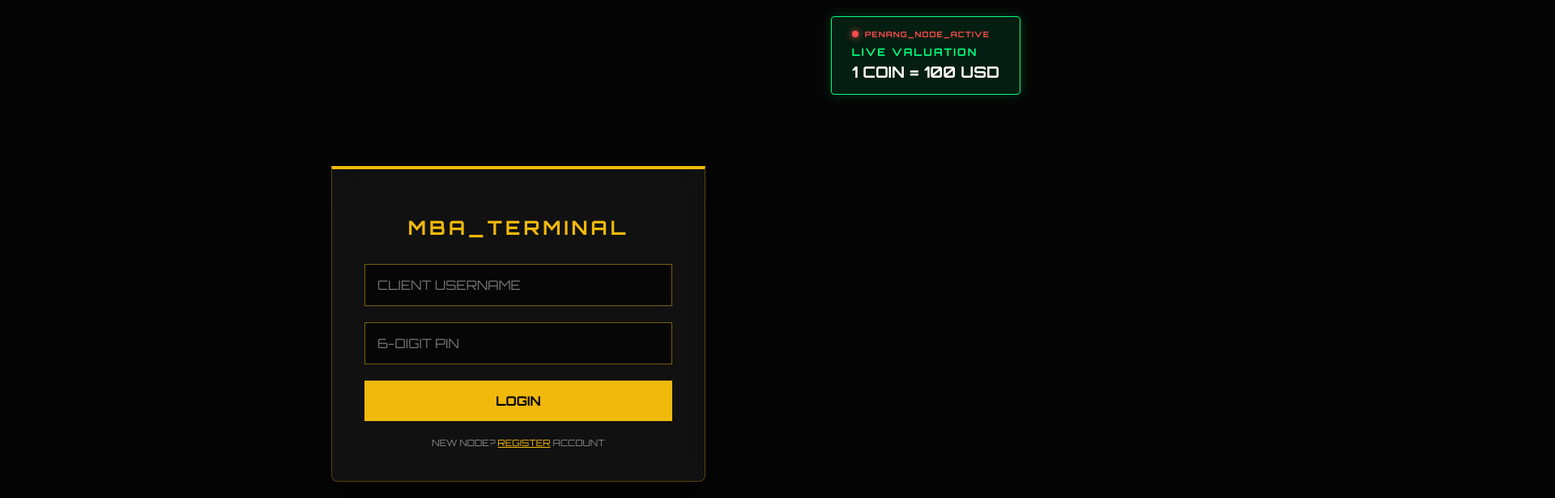
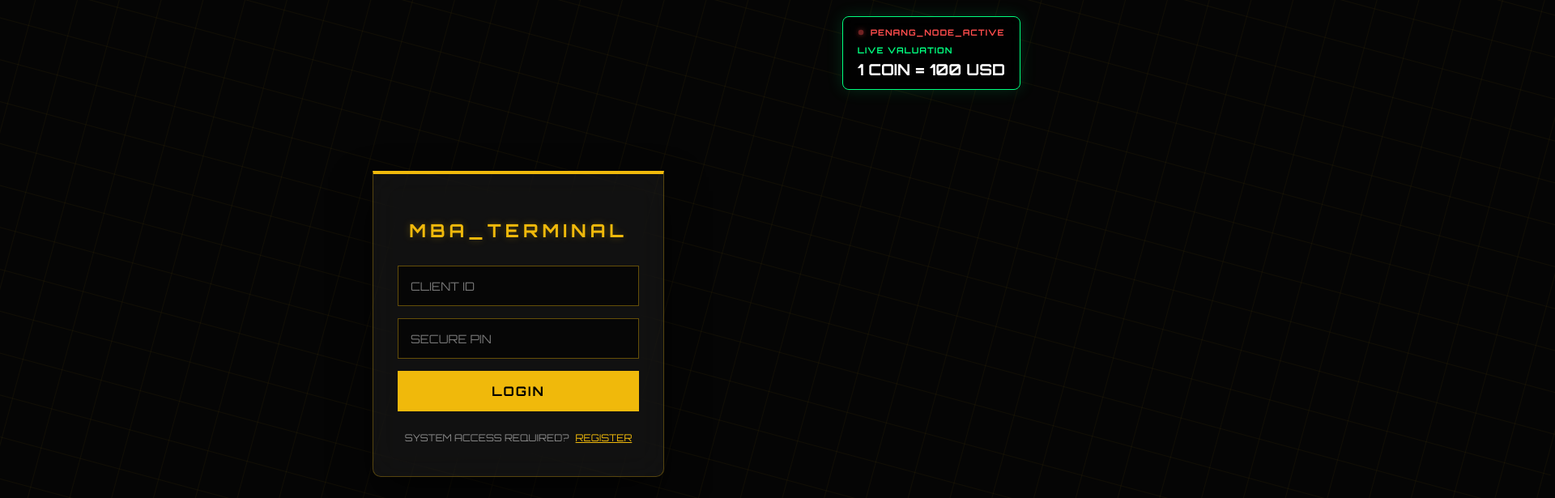
Before and after one commit to MBA2509007/MBA2509007-COIN, a website: page index.html in a window 1280 px wide. Shown: the top 615 px of the page at 81% size, 1920 px wide, since content can reach past the window. Drawn offline with Linux system fonts and the light colour scheme.

Commit message:
Update index.html

```diff
--- a/index.html
+++ b/index.html
@@ -3,14 +3,20 @@
 <head>
     <meta charset="UTF-8">
     <meta name="viewport" content="width=device-width, initial-scale=1.0">
-    <title>MBA ONLINE EXCHANGE</title>
+    <title>MBA ONLINE EXCHANGE | PENANG TERMINAL</title>
     <link href="https://fonts.googleapis.com/css2?family=Orbitron:wght@400;700&display=swap" rel="stylesheet">
     <style>
         :root {
             --gold: #f0b90b;
             --dark: #050505;
-            --green-glow: #00ff7f;
+            --green: #00ff7f;
+            --red: #ff4d4d;
             --glass: rgba(255, 255, 255, 0.05);
+        }
+
+        * {
+            box-sizing: border-box;
+            -webkit-tap-highlight-color: transparent;
         }
 
         body, html {
@@ -21,169 +27,197 @@
             background-color: var(--dark);
             color: white;
             font-family: 'Orbitron', sans-serif;
-            overflow: hidden; /* 防止手机端出现滚动条 */
+            overflow: hidden;
             display: flex;
             justify-content: center;
             align-items: center;
         }
 
-        /* 背景 3D 地球容器 */
-        #globe-canvas {
-            position: fixed;
-            top: 0;
-            left: 0;
-            z-index: 1;
-            pointer-events: none;
+        /* 背景装饰 (模拟光纤/网格感) */
+        body::before {
+            content: "";
+            position: absolute;
+            width: 200%;
+            height: 200%;
+            background-image:
+                linear-gradient(rgba(240, 185, 11, 0.05) 1px, transparent 1px),
+                linear-gradient(90deg, rgba(240, 185, 11, 0.05) 1px, transparent 1px);
+            background-size: 50px 50px;
+            transform: rotate(15deg);
+            z-index: 0;
         }
 
-        /* 右侧绿色汇率卡片 (C - Coin Valuation) */
-        .rate-card {
+        /* 右上角：汇率卡片与节点状态 */
+        .status-container {
             position: fixed;
             top: 20px;
             right: 20px;
-            background: rgba(0, 255, 127, 0.1);
-            border: 1px solid var(--green-glow);
-            padding: 15px 25px;
-            border-radius: 4px;
-            backdrop-filter: blur(8px);
             z-index: 100;
-            box-shadow: 0 0 15px rgba(0, 255, 127, 0.2);
+            background: rgba(0, 0, 0, 0.8);
+            border: 1px solid var(--green);
+            padding: 12px 18px;
+            border-radius: 8px;
+            backdrop-filter: blur(10px);
+            box-shadow: 0 0 20px rgba(0, 255, 127, 0.15);
         }
 
-        .rate-card h2 {
-            margin: 0;
-            font-size: 0.8rem;
-            color: var(--green-glow);
-            letter-spacing: 2px;
+        .node-tag {
+            display: flex;
+            align-items: center;
+            gap: 8px;
+            margin-bottom: 8px;
         }
 
-        .rate-card p {
-            margin: 5px 0 0 0;
-            font-size: 1.4rem;
-            font-weight: bold;
-            white-space: nowrap; /* 强制不换行，防止重叠 */
+        .pulse-dot {
+            width: 8px;
+            height: 8px;
+            background: var(--red);
+            border-radius: 50%;
+            animation: pulse-red 1.5s infinite;
+            box-shadow: 0 0 8px var(--red);
         }
 
-        /* 中央登录面板 (F - Flexible UI) */
-        .terminal-box {
+        @keyframes pulse-red {
+            0% { opacity: 1; transform: scale(1); }
+            50% { opacity: 0.4; transform: scale(0.8); }
+            100% { opacity: 1; transform: scale(1); }
+        }
+
+        .status-container h2 {
+            margin: 0;
+            font-size: 0.65rem;
+            letter-spacing: 1px;
+        }
+
+        .price-text {
+            margin: 5px 0 0 0;
+            font-size: 1.2rem;
+            font-weight: bold;
+            color: white;
+            white-space: nowrap;
+        }
+
+        /* 中央：登录终端面板 */
+        .login-card {
             position: relative;
             z-index: 10;
             width: 90%;
-            max-width: 380px;
+            max-width: 360px;
             background: var(--glass);
-            padding: 40px;
             border: 1px solid rgba(240, 185, 11, 0.3);
             border-top: 4px solid var(--gold);
-            backdrop-filter: blur(15px);
-            border-radius: 0 0 8px 8px;
-            box-shadow: 0 20px 50px rgba(0,0,0,0.5);
+            padding: 40px 30px;
+            border-radius: 0 0 10px 10px;
+            backdrop-filter: blur(20px);
+            box-shadow: 0 25px 50px rgba(0,0,0,0.6);
+            text-align: center;
         }
 
-        .terminal-box h1 {
-            font-size: 1.5rem;
+        .login-card h1 {
+            color: var(--gold);
+            font-size: 1.4rem;
             margin-bottom: 30px;
-            color: var(--gold);
-            text-align: center;
-            letter-spacing: 4px;
+            letter-spacing: 5px;
+            text-shadow: 0 0 10px rgba(240, 185, 11, 0.3);
         }
 
-        .input-group {
-            margin-bottom: 20px;
-        }
-
-        input {
+        .input-field {
             width: 100%;
-            box-sizing: border-box;
-            background: rgba(0,0,0,0.6);
-            border: 1px solid rgba(240, 185, 11, 0.5);
+            background: rgba(0, 0, 0, 0.6);
+            border: 1px solid rgba(240, 185, 11, 0.4);
             padding: 15px;
+            margin-bottom: 15px;
             color: white;
             font-family: 'Orbitron', sans-serif;
-            font-size: 1rem;
+            font-size: 0.9rem;
             outline: none;
             transition: 0.3s;
         }
 
-        input:focus {
+        .input-field:focus {
             border-color: var(--gold);
-            box-shadow: 0 0 10px rgba(240, 185, 11, 0.3);
+            box-shadow: 0 0 15px rgba(240, 185, 11, 0.2);
         }
 
-        .btn-login {
+        .login-btn {
             width: 100%;
             padding: 15px;
             background: var(--gold);
             color: black;
             border: none;
             font-family: 'Orbitron', sans-serif;
-            font-weight: bold;
+            font-weight: 700;
             font-size: 1rem;
             cursor: pointer;
             transition: 0.3s;
-            text-transform: uppercase;
+            letter-spacing: 2px;
         }
 
-        .btn-login:hover {
+        .login-btn:hover {
             background: #ffcf33;
             transform: translateY(-2px);
+            box-shadow: 0 5px 15px rgba(240, 185, 11, 0.4);
         }
 
-        .footer-links {
-            margin-top: 20px;
-            text-align: center;
-            font-size: 0.7rem;
+        .reg-footer {
+            margin-top: 25px;
+            font-size: 0.75rem;
             color: #888;
         }
 
-        .footer-links span {
+        .reg-link {
             color: var(--gold);
             cursor: pointer;
             text-decoration: underline;
+            margin-left: 5px;
         }
-        @keyframes pulse {
-    0% { opacity: 1; transform: scale(1); }
-    50% { opacity: 0.3; transform: scale(0.9); }
-    100% { opacity: 1; transform: scale(1); }
-}
+
+        /* 移动端适配 */
+        @media (max-width: 480px) {
+            .status-container {
+                top: 10px;
+                right: 10px;
+                padding: 10px;
+            }
+            .price-text { font-size: 1rem; }
+        }
     </style>
 </head>
 <body>
 
-    <canvas id="globe-canvas"></canvas>
-
-<div class="rate-card">
-    <div style="display:flex; align-items:center; gap:8px; margin-bottom: 8px;">
-        <div style="width:8px; height:8px; background:#ff4d4d; border-radius:50%; animation: pulse 1s infinite; box-shadow: 0 0 8px #ff4d4d;"></div>
-        <h2 style="font-size:0.6rem; color: #ff4d4d; letter-spacing: 1px; margin:0; font-weight: bold;">PENANG_NODE_ACTIVE</h2>
+    <div class="status-container">
+        <div class="node-tag">
+            <div class="pulse-dot"></div>
+            <h2 style="color: var(--red);">PENANG_NODE_ACTIVE</h2>
+        </div>
+        <h2 style="color: var(--green);">LIVE VALUATION</h2>
+        <p class="price-text">1 COIN = 100 USD</p>
     </div>
 
-    <h2 style="color: var(--green-glow); font-size: 0.8rem; margin:0;">LIVE VALUATION</h2>
-    <p style="margin: 5px 0 0 0; font-size: 1.2rem;">1 COIN = 100 USD</p>
-</div>
+    <div class="login-card">
+        <h1>MBA_TERMINAL</h1>
 
-    <div class="terminal-box">
-        <h1>MBA_TERMINAL</h1>
-        <div class="input-group">
-            <input type="text" placeholder="CLIENT USERNAME" id="username">
-        </div>
-        <div class="input-group">
-            <input type="password" placeholder="6-DIGIT PIN" maxlength="6" id="pin">
-        </div>
-        <button class="btn-login">LOGIN</button>
+        <input type="text" class="input-field" placeholder="CLIENT ID" id="username">
+        <input type="password" class="input-field" placeholder="SECURE PIN" maxlength="6" id="pin">
 
-        <div class="footer-links">
-            NEW NODE? <span id="reg-btn">REGISTER</span> ACCOUNT
+        <button class="login-btn" onclick="handleLogin()">LOGIN</button>
+
+        <div class="reg-footer">
+            SYSTEM ACCESS REQUIRED? <span class="reg-link" onclick="handleRegister()">REGISTER</span>
         </div>
     </div>
 
     <script>
-        // 这里预留你的 3D 地球渲染代码
-        console.log("PENANG_TERMINAL_READY");
+        function handleLogin() {
+            console.log("Attempting terminal access...");
+            // 这里对接你的 server.js 登录接口
+        }
 
-        // 简单的交互反馈
-        document.getElementById('reg-btn').onclick = () => {
-            alert("SYSTEM MESSAGE: REGISTRATION PROTOCOL INITIATED.");
-        };
+        function handleRegister() {
+            alert("PROTOCOL: REDIRECTING TO REGISTRATION NODE...");
+            // 这里对接注册逻辑
+        }
     </script>
+
 </body>
 </html>
```
